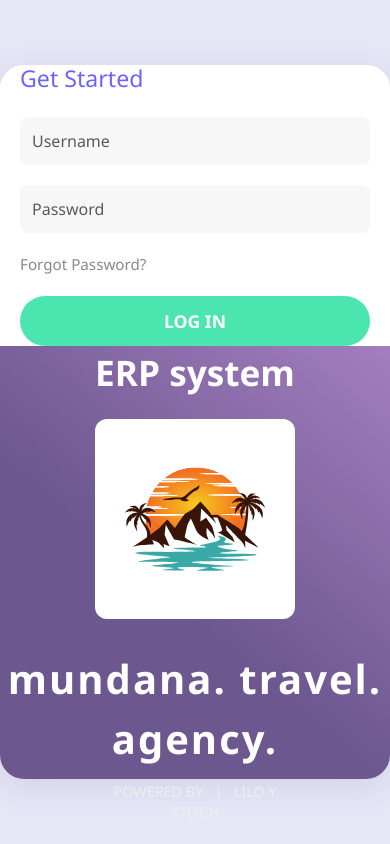
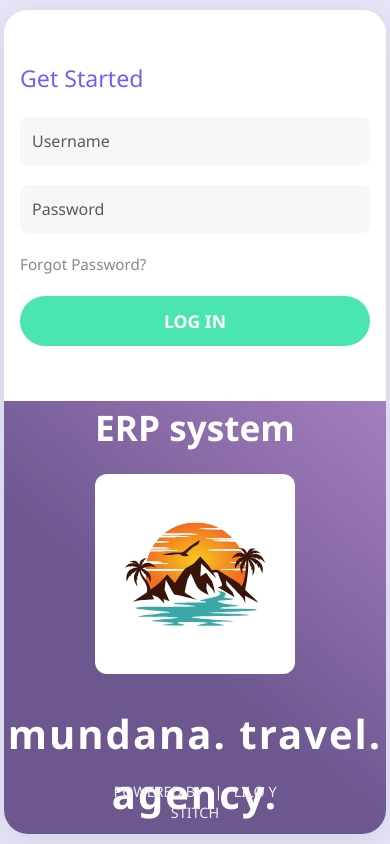
Before and after one commit to Amadoose/djangocrm, a Django app: page / in a window 390 px wide. Run offline with Django 5.2, Linux system fonts and the light colour scheme.

Commit message:
login page card, image and responsiveness

```diff
--- a/website/templates/login.html
+++ b/website/templates/login.html
@@ -18,7 +18,7 @@
             align-items: center;
             justify-content: center;
         }
-        .card-look {
+        /* .card-look {
             background: #fff;
             border-radius: 24px;
             box-shadow: 0 8px 32px rgba(60, 60, 120, 0.12);
@@ -28,8 +28,8 @@
             width: 100%;
             max-width: 1200px;
             height: auto;
-        }
-        /* .card-look {
+        } */
+        .card-look {
             background: #fff;
             border-radius: 24px;
             box-shadow: 0 8px 32px rgba(60, 60, 120, 0.12);
@@ -38,7 +38,7 @@
             width: 3000px;
             height: calc(100vh - 20px);
             max-width: 98vw;
-        } */
+        }
         .split-container {
             display: flex;
             flex-direction: row;
```
